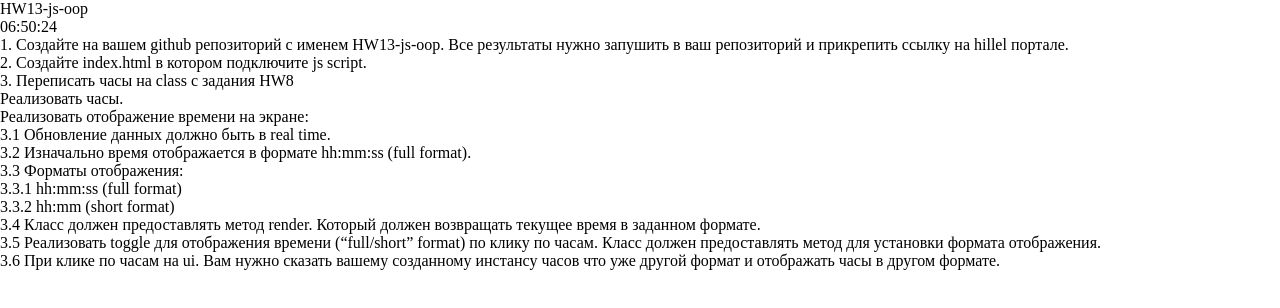
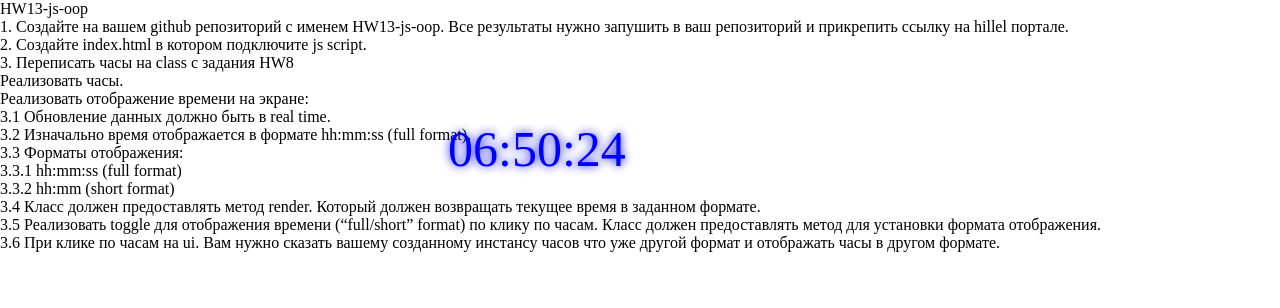
Before and after one commit to Kazimir84/HW13-js-oop, a plain HTML site: page index.html in a window 1280 px wide. Drawn offline with Linux system fonts and the light colour scheme.

Commit message:
Update style.css

```diff
--- a/style.css
+++ b/style.css
@@ -30,3 +30,11 @@
     color: blue;
     text-shadow: 0px 0px 10px blue;
   }
+#clockTime {
+    position: absolute;
+    left: 35%;
+    top: 15%;
+    font-size: 50px;
+    color: blue;
+    text-shadow: 0px 0px 10px blue;
+  }
```
